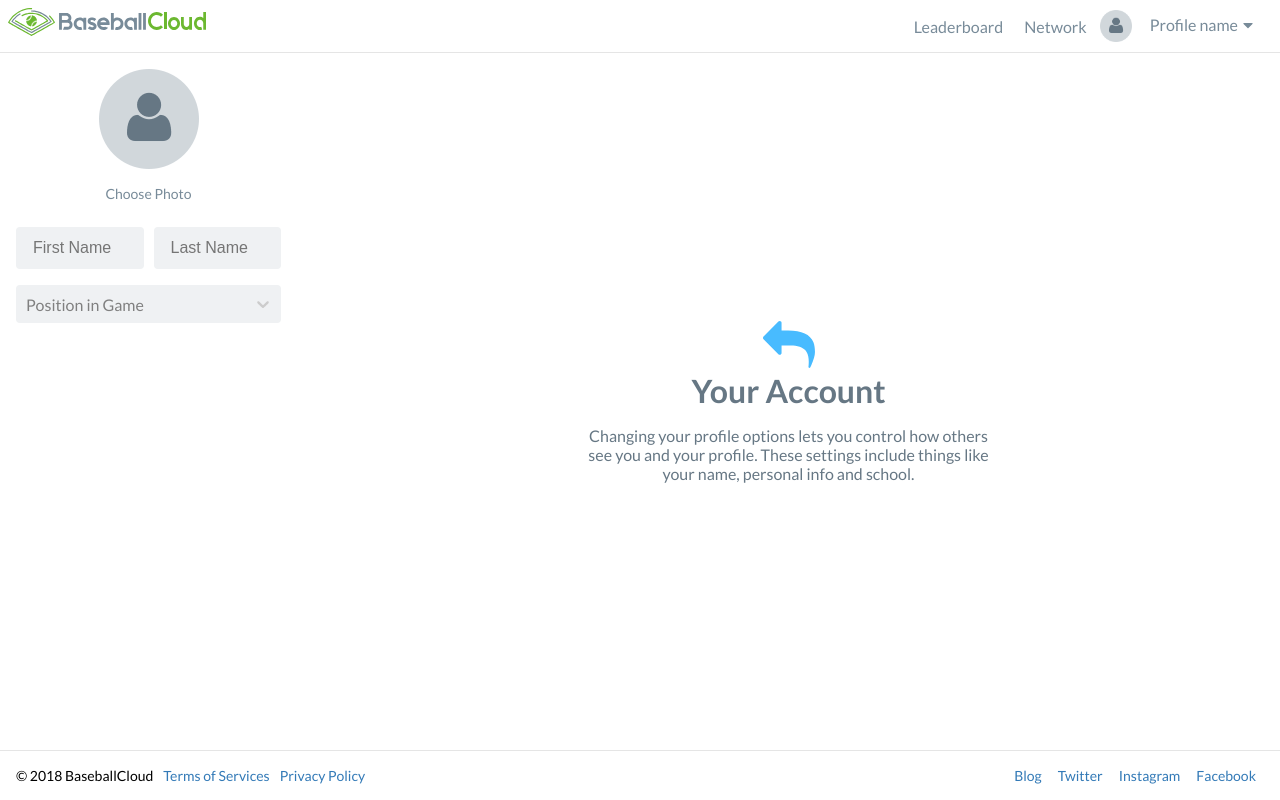
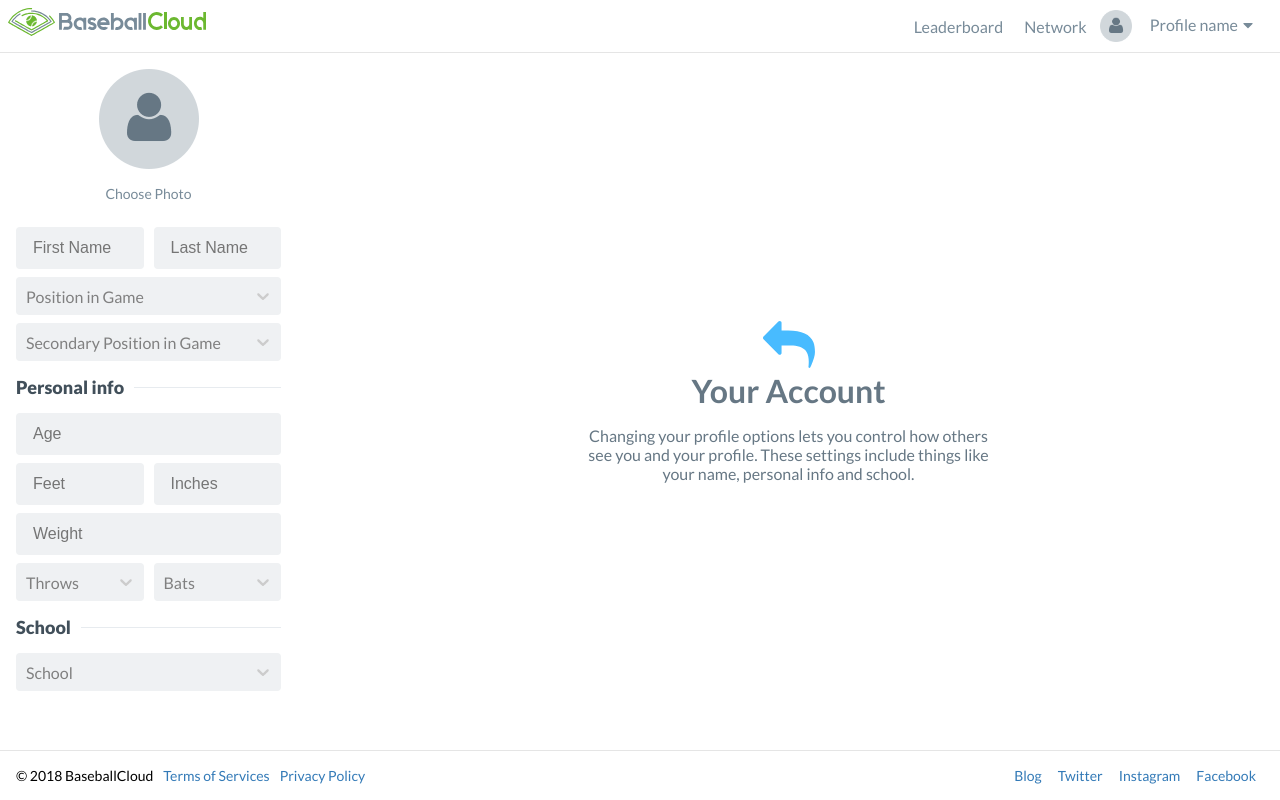
Before and after one commit to Insanefoam/baseball-cloud, a React (Create React App) app: page /profile in a window 1280 px wide. Built offline with nearby package versions, Linux system fonts and the light colour scheme.

Commit message:
configure default headers for axios queries

```diff
--- /dev/null
+++ b/src/api/graphqlQueries.js
@@ -0,0 +1,11 @@
+export const getSchoolsQuery = () => ({
+  query: `query getSchools ($search: String!) {
+    schools(search: $search) {
+        schools {
+            id
+            name
+        }
+    }
+  }`,
+  variables: { search: "" },
+});
--- a/src/api/index.js
+++ b/src/api/index.js
@@ -1,4 +1,5 @@
 import api from "services";
+import { getSchoolsQuery } from "./graphqlQueries";
 
 export const signIn = (email, password) =>
   api
@@ -8,3 +9,5 @@ export const signIn = (email, password) =>
 
 export const signUp = (email, password, password_confirmation, role) =>
   api.post("/auth", { email, password, password_confirmation, role });
+
+export const getSchools = () => api.post("/graphql", getSchoolsQuery());
--- a/src/components/ProfileInfoForm/ProfileInfoForm.css
+++ b/src/components/ProfileInfoForm/ProfileInfoForm.css
@@ -17,3 +17,28 @@
 .info-form__field-sub:last-child {
   margin-left: 10px;
 }
+
+.info-title {
+  display: flex;
+  margin: 15px 0;
+}
+
+.info-title__line {
+  flex: 1;
+  display: flex;
+  flex-direction: column;
+  justify-content: center;
+}
+
+.info-title__text {
+  font-size: 18px;
+  font-weight: 900;
+  color: #414f5a;
+  padding-right: 10px;
+}
+
+.info-title__line hr {
+  height: 1px;
+  background-color: #e7ebef;
+  border-width: 0;
+}
--- a/src/components/ProfileInfoForm/ProfileInfoForm.js
+++ b/src/components/ProfileInfoForm/ProfileInfoForm.js
@@ -12,6 +12,11 @@ const positions = [
   { value: "thirdBase", label: "Third Base" },
   { value: "outfield", label: "Outfield" },
   { value: "pitcher", label: "Pitcher" },
+];
+
+const hands = [
+  { value: "r", label: "R" },
+  { value: "l", label: "L" },
 ];
 
 const ProfileInfoForm = () => {
@@ -37,13 +42,80 @@ const ProfileInfoForm = () => {
               />
             </div>
           </div>
-          <div className="info-form__field"></div>
           <div className="info-form__field">
             <Field
               name="position"
               component={SelectorProfile}
               placeholder="Position in Game"
               options={positions}
+            />
+          </div>
+          <div className="info-form__field">
+            <Field
+              name="secondPosition"
+              component={SelectorProfile}
+              placeholder="Secondary Position in Game"
+              options={[{ value: "none", label: "-" }, ...positions]}
+            />
+          </div>
+          <div className="info-title">
+            <span className="info-title__text">Personal info</span>
+            <span className="info-title__line">
+              <hr></hr>
+            </span>
+          </div>
+          <div className="info-form__field">
+            <Field name="age" component={InputProfile} placeholder="Age" />
+          </div>
+          <div className="info-form__field">
+            <div className="info-form__field-sub">
+              <Field name="feet" component={InputProfile} placeholder="Feet" />
+            </div>
+            <div className="info-form__field-sub">
+              <Field
+                name="inches"
+                component={InputProfile}
+                placeholder="Inches"
+              />
+            </div>
+          </div>
+          <div className="info-form__field">
+            <Field
+              name="weight"
+              component={InputProfile}
+              placeholder="Weight"
+            />
+          </div>
+          <div className="info-form__field">
+            <div className="info-form__field-sub">
+              <Field
+                name="secondPosition"
+                component={SelectorProfile}
+                placeholder="Throws"
+                options={hands}
+              />
+            </div>
+            <div className="info-form__field-sub">
+              <Field
+                name="secondPosition"
+                component={SelectorProfile}
+                placeholder="Bats"
+                options={hands}
+              />
+            </div>
+          </div>
+          <div className="info-title">
+            <span className="info-title__text">School</span>
+            <span className="info-title__line">
+              <hr></hr>
+            </span>
+          </div>
+          <div className="info-form__field">
+            <Field
+              name="school"
+              component={SelectorProfile}
+              placeholder="School"
+              options={[]}
             />
           </div>
         </div>
--- a/src/components/SignInForm/SignInForm.js
+++ b/src/components/SignInForm/SignInForm.js
@@ -16,7 +16,13 @@ const SignInForm = () => {
   const submitHandler = ({ email, password }, form) => {
     return signIn(email, password)
       .then((res) => {
-        dispatch(initUser(email, password, res.headers["access-token"]));
+        dispatch(
+          initUser(
+            res.headers["uid"],
+            res.headers["client"],
+            res.headers["access-token"]
+          )
+        );
         setTimeout(form.reset);
         history.push("/profile");
         return undefined;
--- a/src/routes/Profile/Profile.css
+++ b/src/routes/Profile/Profile.css
@@ -2,11 +2,13 @@
   flex: 1;
   display: flex;
   flex-direction: row;
+  overflow: auto;
 }
 
 .profile__aside {
   width: 265px;
   padding: 16px;
+  overflow-y: scroll;
 }
 
 .profile__main {
--- a/src/services/configureApi.js
+++ b/src/services/configureApi.js
@@ -1,4 +1,11 @@
 import axios from "axios";
+import store from "store/configureStore";
+
+const { client, token, uid } = store.getState().auth;
+
 axios.defaults.baseURL = "https://baseballcloud-back.herokuapp.com/api/v1";
+axios.defaults["client"] = client;
+axios.defaults["uid"] = uid;
+axios.defaults["acces-token"] = token;
 
 export default axios;
--- a/src/store/actions/index.js
+++ b/src/store/actions/index.js
@@ -1,7 +1,7 @@
 import { INIT_USER, LOGOUT_USER } from "store/constants";
 
-export const initUser = (email, password, token) => {
-  return { type: INIT_USER, payload: { email, password, token } };
+export const initUser = (uid, client, token) => {
+  return { type: INIT_USER, payload: { uid, client, token } };
 };
 
 export const logoutUser = () => {
--- a/src/store/configureStore.js
+++ b/src/store/configureStore.js
@@ -1,6 +1,13 @@
 import rootReducer from "./reducers";
 import { createStore } from "redux";
 
-const store = createStore(rootReducer);
+const preload = JSON.parse(localStorage.getItem("state")) || {};
+const store = createStore(rootReducer, preload);
+
+const localSave = () => {
+  const state = store.getState();
+  localStorage.setItem("state", JSON.stringify(state));
+};
+store.subscribe(localSave);
 
 export default store;
--- a/src/store/reducers/auth.js
+++ b/src/store/reducers/auth.js
@@ -5,13 +5,13 @@ const auth = (state = {}, { type, payload }) => {
     case INIT_USER: {
       return {
         ...state,
-        email: payload.email,
-        password: payload.password,
+        uid: payload.uid,
+        client: payload.client,
         token: payload.token,
       };
     }
     case LOGOUT_USER:
-      return { email: "", password: "", token: "" };
+      return { uid: "", client: "", token: "" };
     default:
       return state;
   }
```
